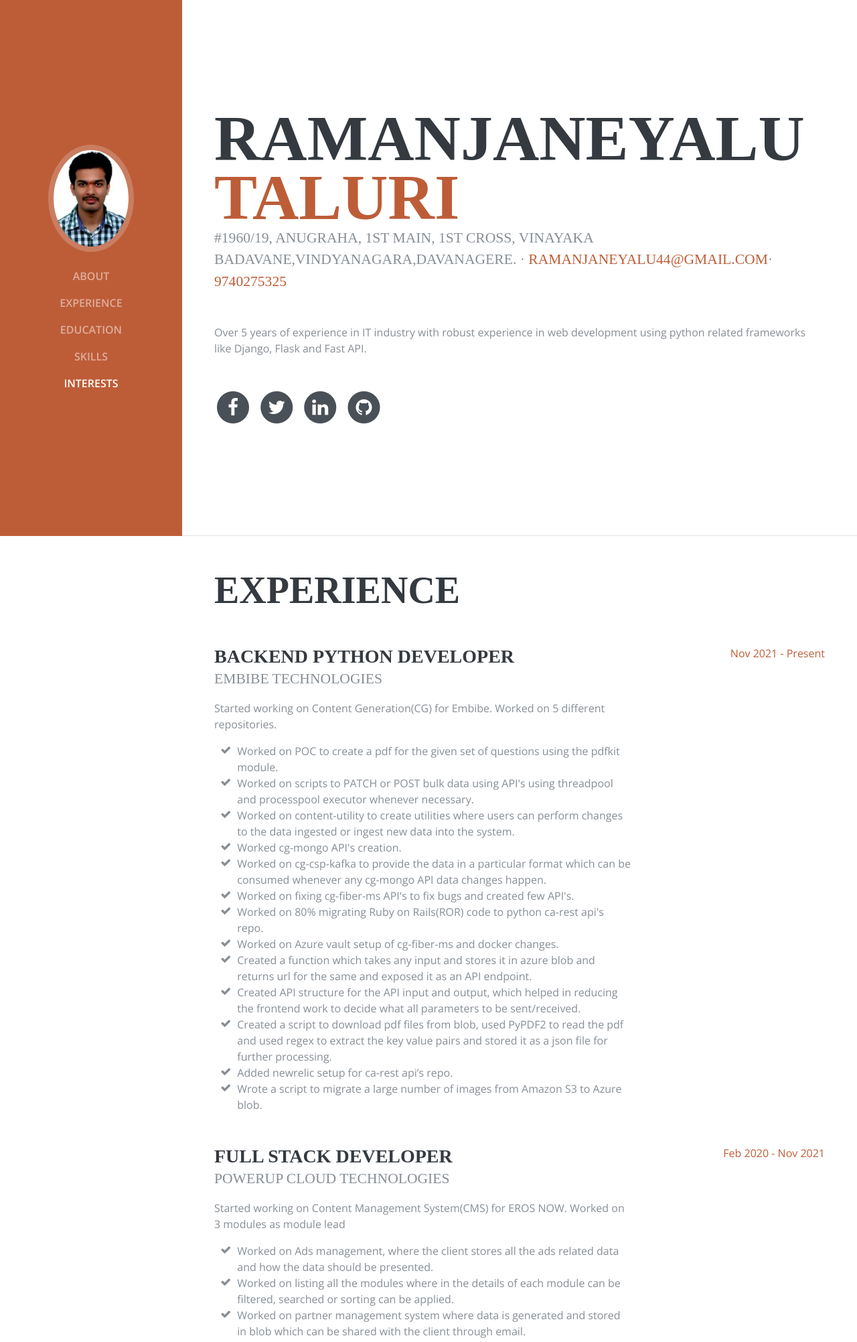
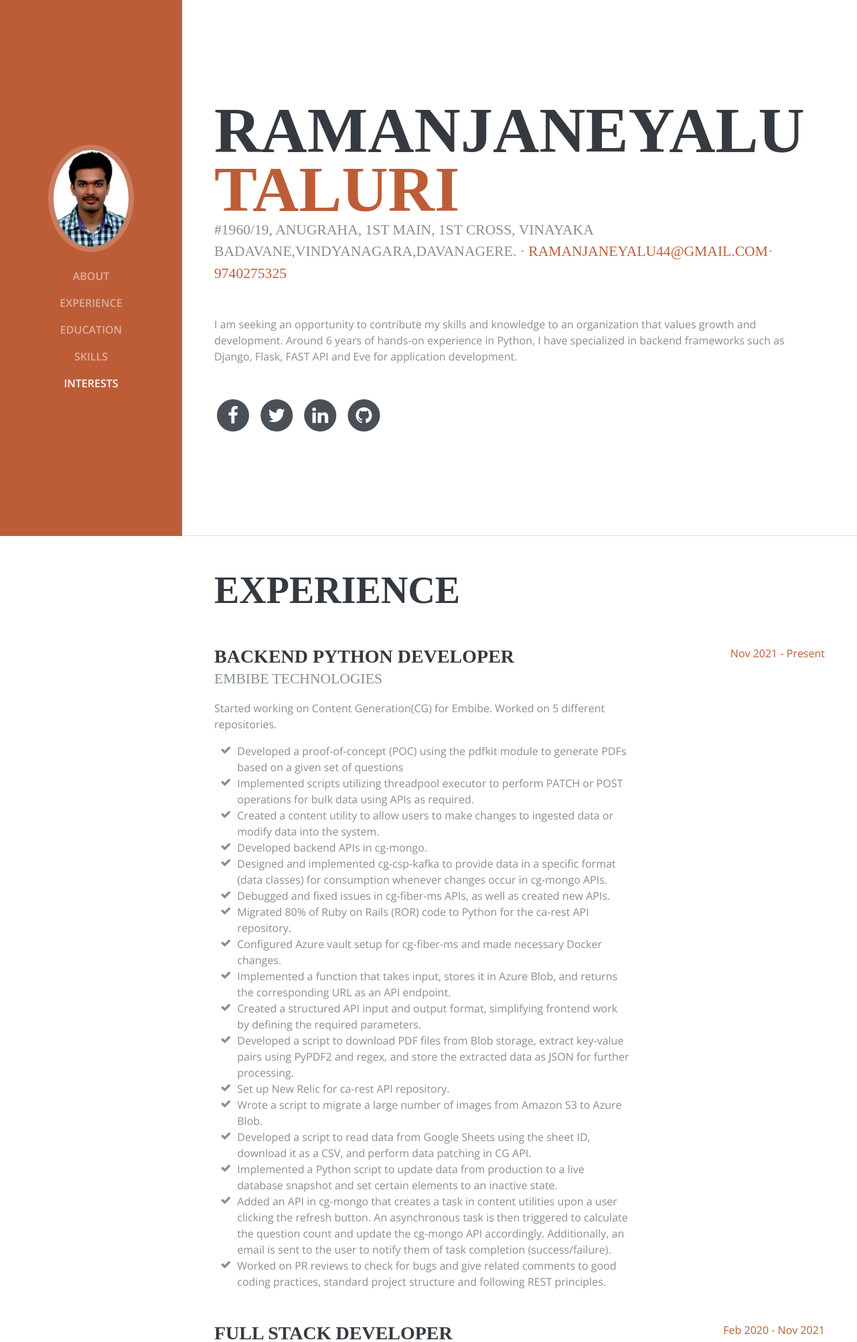
Before and after one commit to ramanjaneyalu/My_portfolio, a Flask app: page / in a window 1280 px wide. Shown: the top 2003 px of the page at 67% size. Run offline with Flask 2, Linux system fonts and the light colour scheme; some libraries are stand-ins or nearby versions; some web fonts are replaced.

Commit message:
Ramanjaneyalu | added new experience

```diff
--- a/templates/home.html
+++ b/templates/home.html
@@ -71,7 +71,10 @@
             <a href="mailto:ramanjaneyalu44@gmail.com">Ramanjaneyalu44@gmail.com</a>·
             <span class="text-primary">9740275325</span>
           </div>
-          <p class="mb-5">Over 5 years of experience in IT industry with robust experience in web development using python related frameworks like Django, Flask and Fast API.
+          <p class="mb-5">I am seeking an opportunity to contribute my skills and knowledge to an
+organization that values growth and development. Around 6 years of hands-on
+experience in Python, I have specialized in backend frameworks such as Django,
+Flask, FAST API and Eve for application development.
           </p>
           <ul class="list-inline list-social-icons mb-0">
             <li class="list-inline-item">
@@ -123,48 +126,64 @@
                 <li>
                 <li>
                   <i class="fa-li fa fa-check"></i>
-                  Worked on POC to create a pdf for the given set of questions using the pdfkit module.</li>
+                 Developed a proof-of-concept (POC) using the pdfkit module to generate PDFs based on a given set of questions</li>
                   <li>
                     <i class="fa-li fa fa-check"></i>
-                    Worked on scripts to PATCH or POST bulk data using API's using threadpool and processpool executor whenever necessary. </li>
+                    Implemented scripts utilizing threadpool executor to perform PATCH or POST operations for bulk data using APIs as required. </li>
                     <li>
                       <i class="fa-li fa fa-check"></i>
-                      Worked on content-utility to create utilities where users can perform changes to the data ingested or ingest new data into the system. </li>
+                      Created a content utility to allow users to make changes to ingested data or modify data into the system.</li>
                 <li>
                       <i class="fa-li fa fa-check"></i>
-                      Worked cg-mongo API's creation.</li>
+                     Developed backend APIs in cg-mongo.</li>
                 <li>
                       <i class="fa-li fa fa-check"></i>
-                      Worked on cg-csp-kafka to provide the data in a particular format which can be consumed whenever any cg-mongo API data changes happen.</li>
+                      Designed and implemented cg-csp-kafka to provide data in a specific format (data classes) for consumption whenever changes occur in cg-mongo APIs.</li>
                 <li>
                       <i class="fa-li fa fa-check"></i>
-                      Worked on fixing cg-fiber-ms API's to fix bugs and created few API's.</li>
+                      Debugged and fixed issues in cg-fiber-ms APIs, as well as created new APIs.</li>
                 <li>
                       <i class="fa-li fa fa-check"></i>
-                      Worked on 80% migrating Ruby on Rails(ROR) code to python ca-rest api's repo.</li>
+                      Migrated 80% of Ruby on Rails (ROR) code to Python for the ca-rest API repository. </li>
                 <li>
                       <i class="fa-li fa fa-check"></i>
-                      Worked on Azure vault setup of cg-fiber-ms and docker changes.</li>
+                      Configured Azure vault setup for cg-fiber-ms and made necessary Docker changes. </li>
                 <li>
                       <i class="fa-li fa fa-check"></i>
-                     Created a function which takes any input and stores it in azure blob and
-                      returns url for the same and exposed it as an API endpoint.</li>
+                     Implemented a function that takes input, stores it in Azure Blob, and returns the corresponding URL as an API endpoint.</li>
                 <li>
                       <i class="fa-li fa fa-check"></i>
-                      Created API structure for the API input and output, which helped in
-                      reducing the frontend work to decide what all parameters to be
-                      sent/received.</li>
+                      Created a structured API input and output format, simplifying frontend work by defining the required parameters.</li>
                 <li>
                       <i class="fa-li fa fa-check"></i>
-                       Created a script to download pdf files from blob, used PyPDF2 to read the
-                        pdf and used regex to extract the key value pairs and stored it as a json file
-                        for further processing.</li>
+                       Developed a script to download PDF files from Blob storage, extract key-value pairs using PyPDF2 and regex,
+                        and store the extracted data as JSON for further processing.</li>
                 <li>
                       <i class="fa-li fa fa-check"></i>
-                      Added newrelic setup for ca-rest api’s repo.</li>
+                      Set up New Relic for ca-rest API repository.</li>
                 <li>
                       <i class="fa-li fa fa-check"></i>
-                      Wrote a script to migrate a large number of images from Amazon S3 to Azure blob.</li>
+                      Wrote a script to migrate a large number of images from Amazon S3 to Azure Blob.</li>
+                <li>
+                      <i class="fa-li fa fa-check"></i>
+                      Developed a script to read data from Google Sheets using the sheet ID,
+                      download it as a CSV, and perform data patching in CG API.</li>
+                <li>
+                      <i class="fa-li fa fa-check"></i>
+                      Implemented a Python script to update data from production to a live
+                      database snapshot and set certain elements to an inactive state.</li>
+                <li>
+                      <i class="fa-li fa fa-check"></i>
+                      Added an API in cg-mongo that creates a task in content utilities upon a
+                      user clicking the refresh button. An asynchronous task is then triggered to
+                      calculate the question count and update the cg-mongo API accordingly.
+                      Additionally, an email is sent to the user to notify them of task completion
+                      (success/failure).</li>
+                <li>
+                      <i class="fa-li fa fa-check"></i>
+                      Worked on PR reviews to check for bugs and give related comments to
+                      good coding practices, standard project structure and following REST
+                      principles.</li>
               </ul>
             </div>
             <div class="resume-date text-md-right">
@@ -181,13 +200,38 @@
                 <li>
                 <li>
                   <i class="fa-li fa fa-check"></i>
-                  Worked on Ads management, where the client stores all the ads related data and how the data should be presented.</li>
+                  Developed the Ads module to store data in the backend for the CMS (Content Management System)</li>
                   <li>
                     <i class="fa-li fa fa-check"></i>
-                    Worked on listing all the modules where in the details of each module can be filtered, searched or sorting can be applied. </li>
+                    Implemented listing pages for different modules, including features like filtering, sorting, searching, and pagination.</li>
                     <li>
                       <i class="fa-li fa fa-check"></i>
-                      Worked on partner management system where data is generated and stored in blob which can be shared with the client through email. </li>
+                      Created a partner management module that generates a text file
+                      containing data retrieved by calling the API and saves it to Azure Blob
+                      storage through Celery. This data is then sent to the respective partner </li>
+                <li>
+                      <i class="fa-li fa fa-check"></i>
+                      Utilized Celery beat to automatically generate feeds at specified time intervals without human intervention. </li>
+                <li>
+                      <i class="fa-li fa fa-check"></i>
+                      Implemented a post-save signal to delete Redis cache whenever data is modified in the CMS. </li>
+                <li>
+                      <i class="fa-li fa fa-check"></i>
+                      Implemented an image variant task using Celery, where different variants
+                      of an image (such as jpg, jpeg, and various sizes) are generated using the
+                      Pillow module and saved to Azure Blob storage.</li>
+                <li>
+                      <i class="fa-li fa fa-check"></i>
+                      Worked on audit logging, enabling Django to track user changes in the system. </li>
+                <li>
+                      <i class="fa-li fa fa-check"></i>
+                      Raised a bug related to audit log support for multiple databases.</li>
+                <li>
+                      <i class="fa-li fa fa-check"></i>
+                       Served as a module lead, responsible for interacting with clients and conducting code PR (Pull Request) reviews. </li>
+                <li>
+                      <i class="fa-li fa fa-check"></i>
+                       Worked on API automation using Rest Assured and TestNG.</li>
               </ul>
             </div>
             <div class="resume-date text-md-right">
@@ -204,10 +248,27 @@
                 <li>
                 <li>
                   <i class="fa-li fa fa-check"></i>
-                  Experienced in Django web development.</li>
+                  Utilized Python Selenium automation to perform functional checks on each
+                  environment. The automation process generated a JSON file containing the
+                  results. The implementation significantly improved performance and
+                  reduced manual work by 90%.</li>
                   <li>
                     <i class="fa-li fa fa-check"></i>
-                    Experience in coordinating with onsite/offshore team members. </li>
+                    Built and deployed Flask applications, leveraging the framework's
+                    capabilities to develop efficient and reliable web applications.</li>
+                <li>
+                    <i class="fa-li fa fa-check"></i>
+                    Utilized React to create a result dashboard for the automated testing
+                    application. The React components provided an intuitive and interactive
+                    user interface to visualize the testing results</li>
+                <li>
+                    <i class="fa-li fa fa-check"></i>
+                    Gained experience in working with deep learning techniques using
+                    Tensorflow, a popular deep learning framework in Python. Leveraged
+                    Tensorflow's capabilities to build and train deep learning models for
+                    various applications, such as image classification, natural language
+                    processing, and time series analysis.
+                    </li>
               </ul>
             </div>
             <div class="resume-date text-md-right">
```
